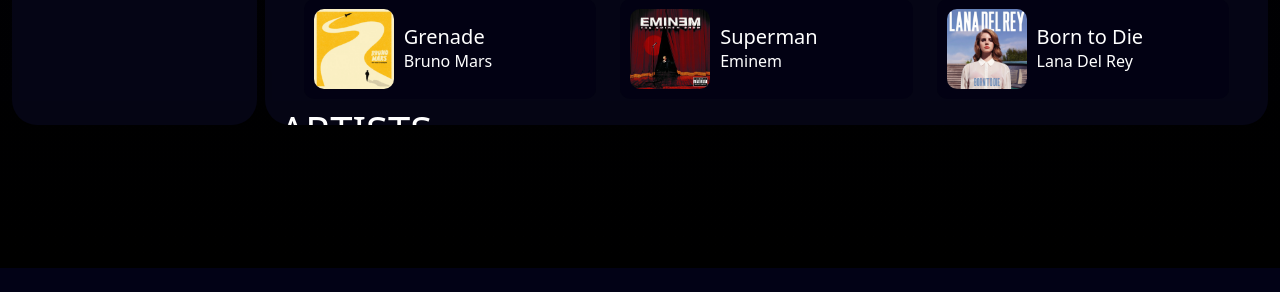
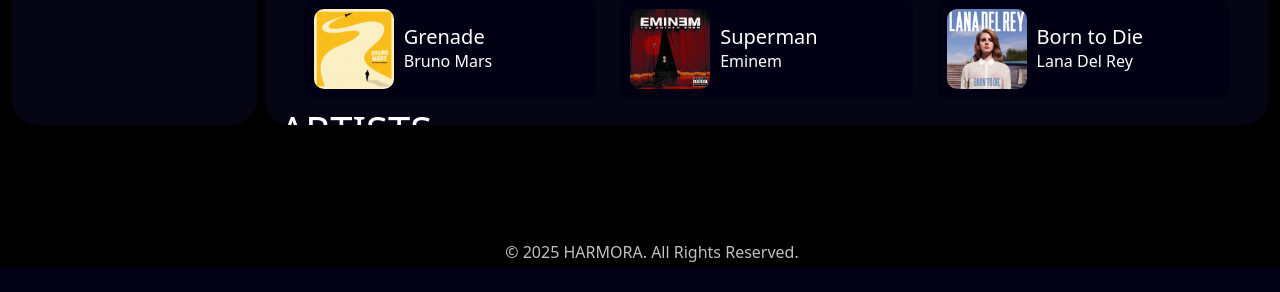
Before and after one commit to Khlein-dev/Harmora, a PHP site: page /dashboard.html in a window 1280 px wide. Shown: the part 924-1216 px from the top of the page. Run offline with PHP 8.4, Linux system fonts and the light colour scheme.

Commit message:
13th update (1)

```diff
--- a/dashboard.css
+++ b/dashboard.css
@@ -349,7 +349,7 @@ a {
     transition: 300ms ease-in-out;
 }
 
-.card-list :hover .play{
+.col :hover .play{
     display: block;
     position: absolute;
     transition: 300ms ease-in-out;
@@ -388,3 +388,11 @@ a {
     transition: background-color 300ms ease, transform 300ms ease;
 
 }
+
+footer{
+    position: absolute;
+    bottom: -12px;
+    width: 100%;
+    text-align: center;
+    color: rgba(255, 255, 255, 0.753);
+}
--- a/dashboard.html
+++ b/dashboard.html
@@ -272,6 +272,12 @@
 
         </div>
 
+        <footer>
+            <center>
+                <p>&copy; 2025 HARMORA. All Rights Reserved.</p>
+            </center>
+        </footer>
+
 
         <script src="script.js"></script>
         <script src="https://cdn.jsdelivr.net/npm/bootstrap@5.3.8/dist/js/bootstrap.bundle.min.js"
```
